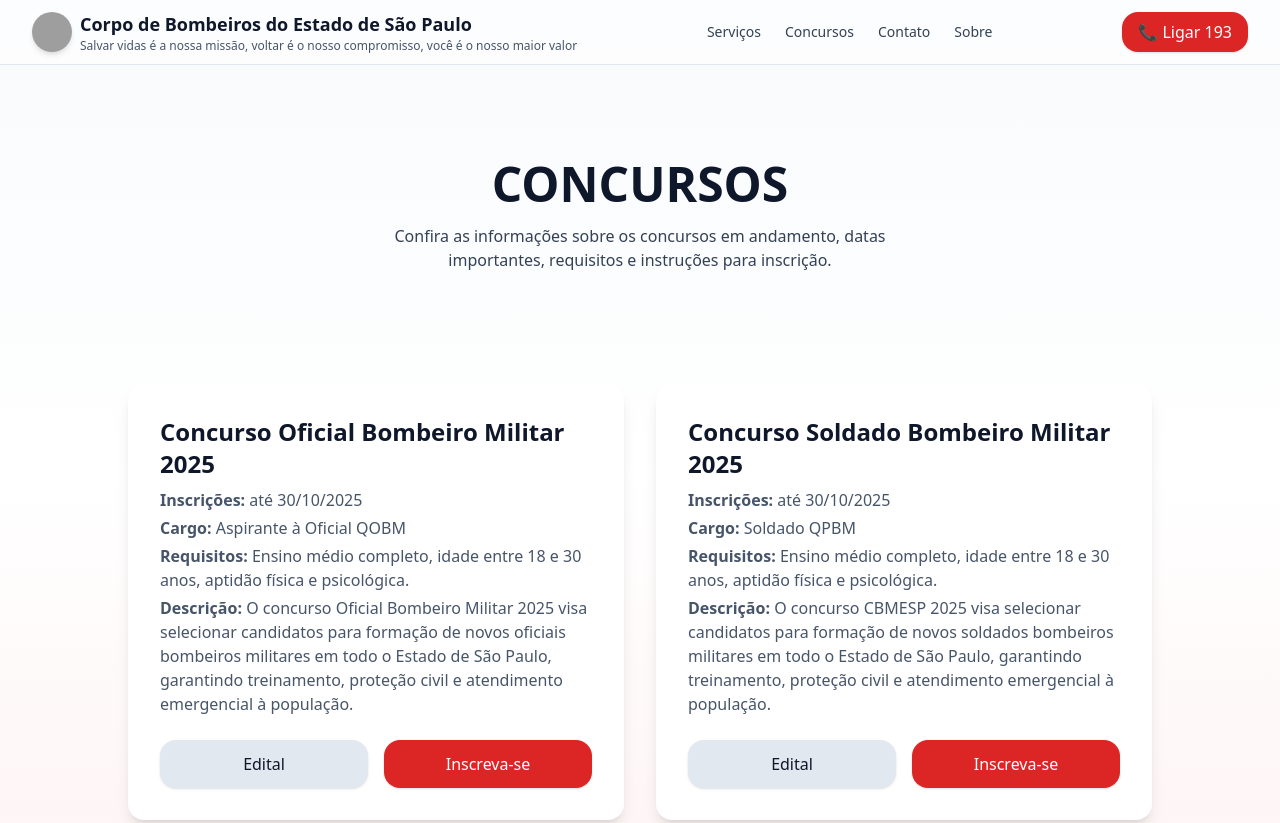
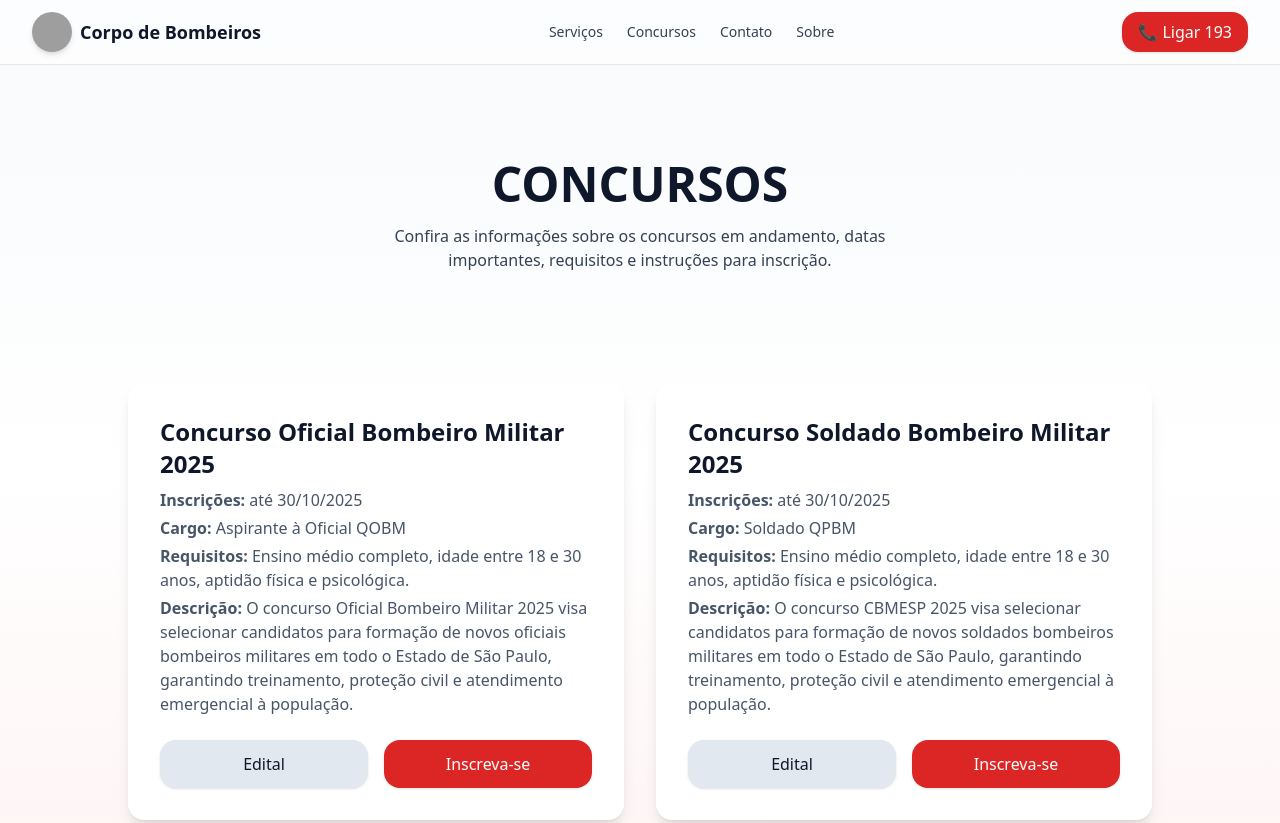
Before and after one commit to pitonrj/cbmesp, a plain HTML site: page concursos.html in a window 1280 px wide. Shown: the top 823 px of the page. Drawn offline with nearby package versions, Linux system fonts and the light colour scheme; grey boxes are pictures that could not be loaded.

Commit message:
Update concursos.html

```diff
--- a/concursos.html
+++ b/concursos.html
@@ -3,7 +3,7 @@
 <head>
   <meta charset="UTF-8">
   <meta name="viewport" content="width=device-width, initial-scale=1.0">
-  <title>Concursos</title>
+  <title>Corpo de Bombeiros | Concursos</title>
   <script src="https://cdn.tailwindcss.com"></script>
   <link rel="icon" href="https://upload.wikimedia.org/wikipedia/commons/thumb/e/e2/Bras%C3%A3o_CBM_SP.PNG/1200px-Bras%C3%A3o_CBM_SP.PNG" type="image/png">
 </head>
@@ -25,8 +25,7 @@
                  class="h-10 w-10 rounded-full shadow-md">
           </a>
           <div>
-            <div class="font-semibold text-lg">Corpo de Bombeiros do Estado de São Paulo</div>
-            <div class="text-xs text-slate-600">Salvar vidas é a nossa missão, voltar é o nosso compromisso, você é o nosso maior valor</div>
+            <div class="font-semibold text-lg">Corpo de Bombeiros</div>
           </div>
         </div>
       </div>
```
